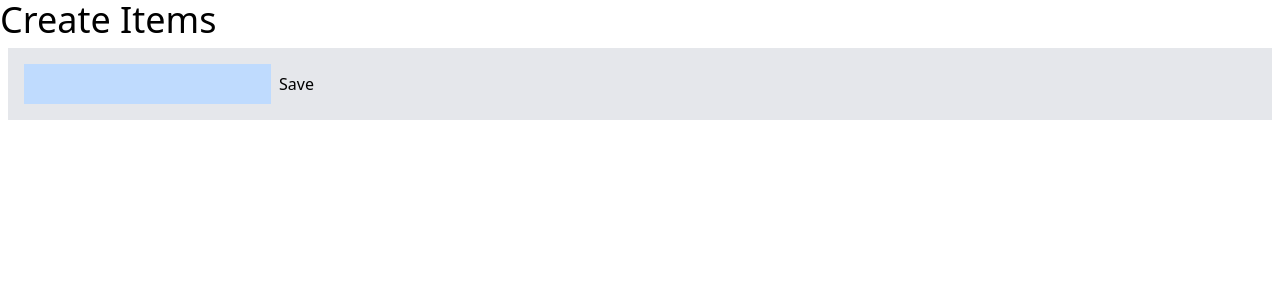
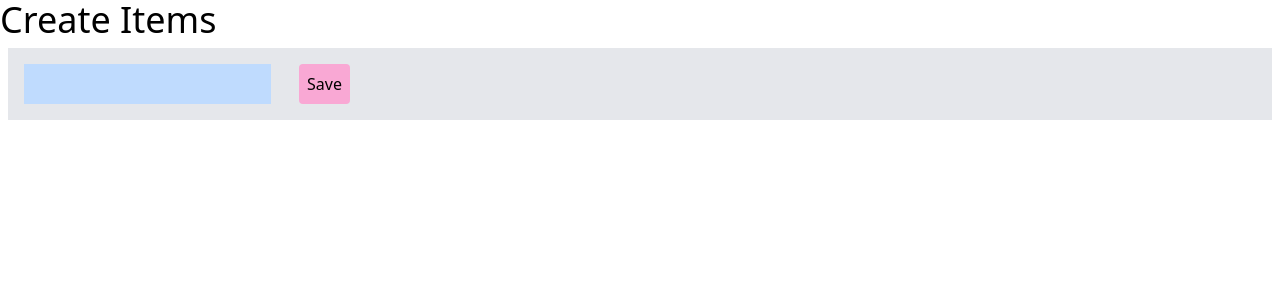
Before and after one commit to danasugu/vue-project, a Vue app: page / in a window 1280 px wide. Shown: the top 300 px of the page. Built offline with nearby package versions, Linux system fonts and the light colour scheme.

Commit message:
Update App.vue

```diff
--- a/src/App.vue
+++ b/src/App.vue
@@ -3,7 +3,7 @@
     <h1 class="text-4xl">Create Items</h1>
   <div class="m-2 p-2 bg-gray-200">
   <input class="bg-blue-200 p-2 m-2" type="text" v-model="newItem" />
-  <button @onclick="storeItem">Save</button>
+  <button class="ml-5 p-2 bg-pink-300 rounded" @onclick="storeItem">Save</button>
   </div>
 </div>
 
```
